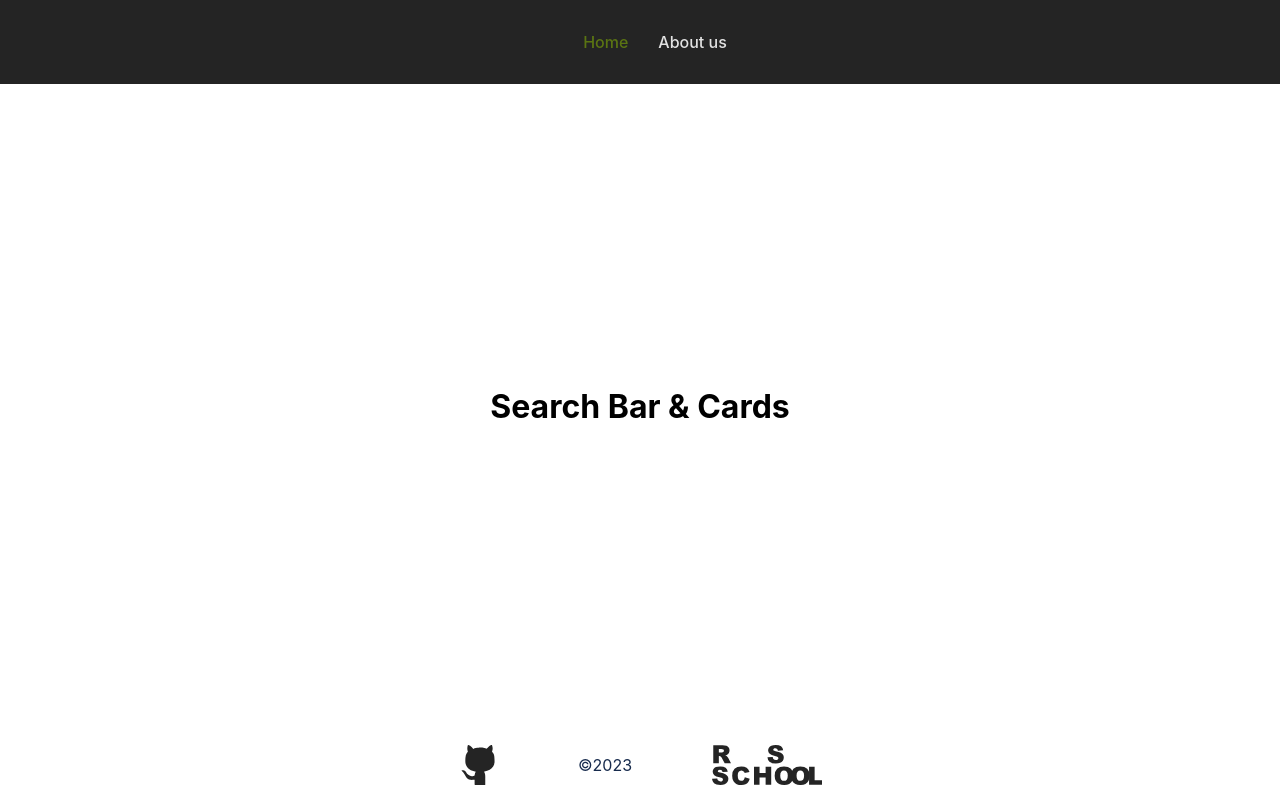
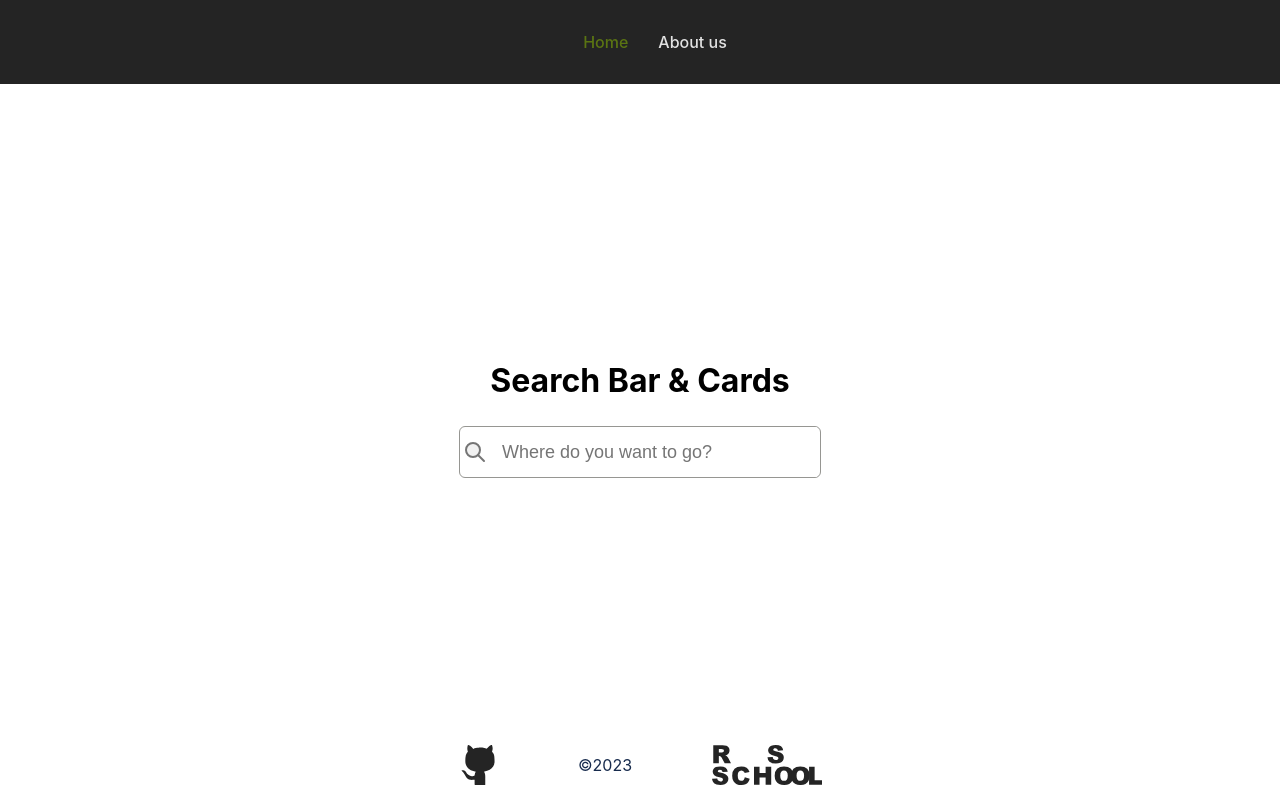
Before and after one commit to ElizabethT7/React-RSSchool, a React (Vite) app in the folder components/: page / in a window 1280 px wide. Built offline with nearby package versions, Linux system fonts and the light colour scheme.

Commit message:
feat: add search bar

```diff
--- /dev/null
+++ b/components/src/components/SearchBar/SearchBar.module.css
@@ -0,0 +1,28 @@
+.search {
+  display: flex;
+  align-items: center;
+  justify-content: center;
+  width: 360px;
+  border: 1px solid #969692;
+  border-radius: 6px;
+}
+
+.search__input {
+  background-color: #ffffffde;
+  border: none;
+  width: 300px;
+  height: 20px;
+  padding: 15px;
+  font-size: 18px;
+}
+
+.search__input:focus {
+  outline: none;
+}
+
+.search__ico {
+  width: 24px;
+  height: 24px;
+  background: url("../../assets/svg/search.svg");
+  background-size: cover;
+}
--- /dev/null
+++ b/components/src/components/SearchBar/SearchBar.tsx
@@ -0,0 +1,44 @@
+import React, { Component } from 'react';
+import styles from './SearchBar.module.css';
+
+interface SearchBarProps {
+  placeholder: string;
+}
+
+class SearchBar extends Component<SearchBarProps, { value: string }> {
+  constructor(props: SearchBarProps) {
+    super(props);
+    this.state = { value: '' };
+
+    this.handleChange = this.handleChange.bind(this);
+    this.handleSubmit = this.handleSubmit.bind(this);
+  }
+
+  handleChange(event: React.FocusEvent<HTMLInputElement>) {
+    this.setState({ value: (event.target as HTMLInputElement).value });
+  }
+
+  handleSubmit(event: React.FocusEvent<HTMLInputElement>) {
+    localStorage.setItem('place', this.state.value);
+    console.log('A place was submitted: ' + localStorage.getItem('place') || ' ');
+    event.preventDefault();
+  }
+
+  render() {
+    return (
+      <div className={styles.search}>
+        <div className={styles.search__ico}></div>
+        <input
+          className={styles.search__input}
+          type="text"
+          placeholder={this.props.placeholder}
+          defaultValue={localStorage.getItem('place') || ''}
+          onChange={this.handleChange}
+          onBlur={this.handleSubmit}
+        />
+      </div>
+    );
+  }
+}
+
+export default SearchBar;
--- /dev/null
+++ b/components/src/pages/MainPage/MainPage.module.css
@@ -0,0 +1,5 @@
+.container {
+    display: flex;
+    flex-direction: column;
+    align-items: center;
+}
--- a/components/src/pages/MainPage/MainPage.tsx
+++ b/components/src/pages/MainPage/MainPage.tsx
@@ -1,7 +1,11 @@
+import SearchBar from '../../components/SearchBar/SearchBar';
+import style from './MainPage.module.css';
+
 const MainPage = () => {
   return (
-    <div>
+    <div className={style.container}>
       <h1>Search Bar & Cards</h1>
+      <SearchBar placeholder="Where do you want to go?" />
     </div>
   );
 };
```
Also changed, not shown: components/src/assets/svg/search.svg (added).
